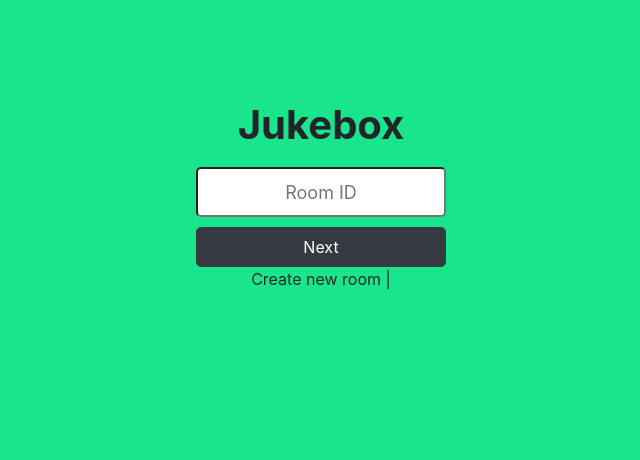
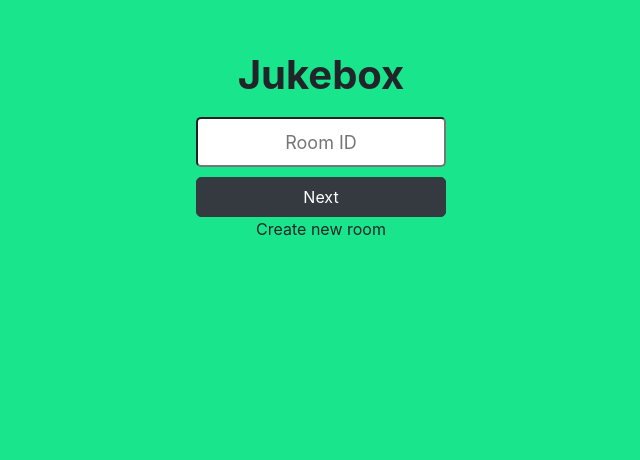
Before and after one commit to amirzaid/Jukebox, a website: page public/index.html in a window 1280 px wide. Shown: the part 149-609 px from the top of the page, without its empty margins (319-959 px from the left). Drawn offline with nearby package versions, Linux system fonts and the light colour scheme; no server answers.

Commit message:
login screen display bug fix

```diff
--- a/public/index.css
+++ b/public/index.css
@@ -1,7 +1,10 @@
 body {
     background-color: #19e68c;
-    margin-top: 250px;
+    margin-top: 200px;
     text-align: center;
+    position: fixed;
+    width: 100%;
+    height: 100%;
   }
 
   #login-form {
--- a/public/index.html
+++ b/public/index.html
@@ -26,8 +26,9 @@
         <input type="text" class="form-input" name="nickname" placeholder="Nickname" required>
         <button type="button" id="next" class="btn btn-dark form-btn">Next</button>
         <button type="submit" id="join" class="btn btn-dark form-btn">Join</button>
-        <a id="spotify-login">Create new room</a> |
+        <a id="spotify-login">Create new room</a>
         <a id="logout" onclick="firebase.auth().signOut()">Logout</a>
+        <span id='seperator'> | </span>
         <a id="obtain-new-token" hidden="true" class="btn btn-primary"></a>
       </div>
     </form>
--- a/public/login.js
+++ b/public/login.js
@@ -13,9 +13,7 @@ $(function () {
     // Initialize Firebase
     firebase.initializeApp(firebaseConfig);
 
-    /* Obtains parameters from the hash of the URL
-        * @return Object
-        */
+    // Obtains parameters from the hash of the URL
     function getHashParams() {
         var hashParams = {};
         var e, r = /([^&;=]+)=?([^&;]*)/g,
@@ -35,6 +33,7 @@ $(function () {
     const loader = $('.loader-wrapper').hide();
     const logout = $('#logout').hide();
     const spotifyBtn = $('#spotify-login');
+    const seperator = $('#seperator');
     const room_hash_value = params.roomid;
     var cookies = document.cookie;
     var current_user = firebase.auth().currentUser;
@@ -76,12 +75,9 @@ $(function () {
                     console.log(idTokenResult);
                     // Confirm the user is a Host.
                     if (!!idTokenResult.claims.host) {
-                        // Show admin UI.
-                        /* console.log('user is host');
-                        console.log(roomId); */
+                        // room admin handler - TBD
                     } else {
-                        // Show regular user UI.
-                        console.log('user is not a host');
+                        // room admin handler - TBD
                     }
                     // If input fields are full save them in a cookie and redirect
                     if (roomId.val() && nickname.val()) {
@@ -97,7 +93,6 @@ $(function () {
                     else {
                         // If cookies available - redirect
                         if (cookies.roomid && cookies.nickname) {
-                            /* alert('User logged in - Redirecting.'); */
                             $('.help-text').css('display', 'flex');
                             window.location = `/jukebox.html?roomid=${cookies.roomid}&nickname=${cookies.nickname}`;
                         }
@@ -111,6 +106,7 @@ $(function () {
             alert('User disconnected.');
             logout.hide();
             spotifyBtn.show();
+            seperator.hide()
         }
     })
 
@@ -125,7 +121,6 @@ $(function () {
                 url: `/checkroom/?roomid=${roomId.val()}`,
                 success: (response) => {
                     loader.hide();
-                    console.log(response);
                     window.location = `/#roomid=${response}`;
                     window.location.reload();
                 },
@@ -172,14 +167,12 @@ $(function () {
         else {
             location.reload();
         }
-        /* alert('logged-in');
-        console.log(current_user); */
-        //return true;
     })
 
-    //console.log(window.location.hash[0]);
     if (window.location.hash[0] == '#') {
         $('#spotify-login').hide();
+        //if (!$('#spotify-login').is(":visible") || !$('#logout').is(":visible"))
+        seperator.hide()
         roomId.val(room_hash_value);
         hideRoomID();
     }
@@ -194,11 +187,6 @@ $(function () {
         }).done(function (data) {
             console.log(data.access_token);
             console.log(data);
-            //  access_token = data.access_token;
-            //  oauthPlaceholder.innerHTML = oauthTemplate({
-            //    access_token: access_token,
-            //    refresh_token: refresh_token
-            //  });
         });
     }, false);
 })
```
